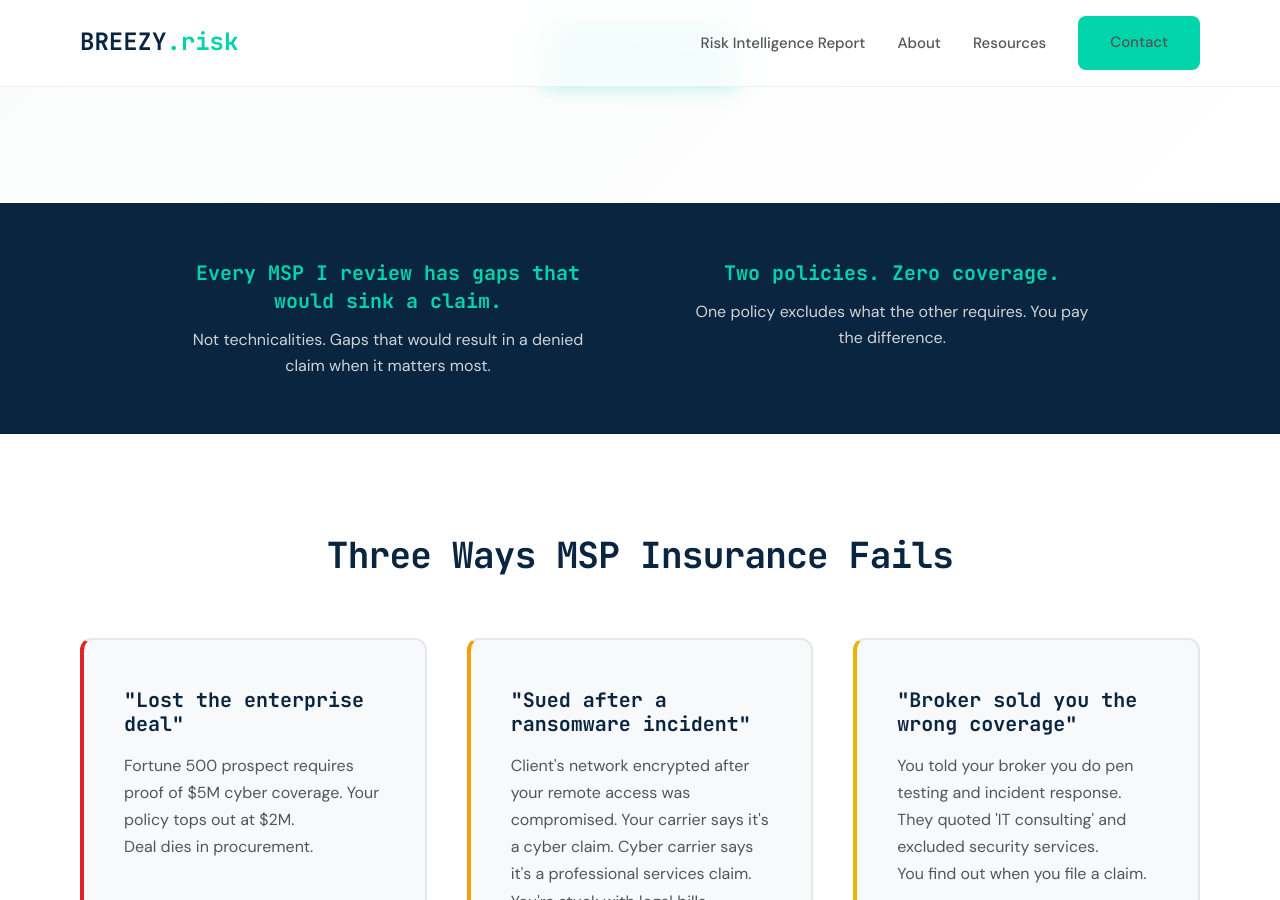
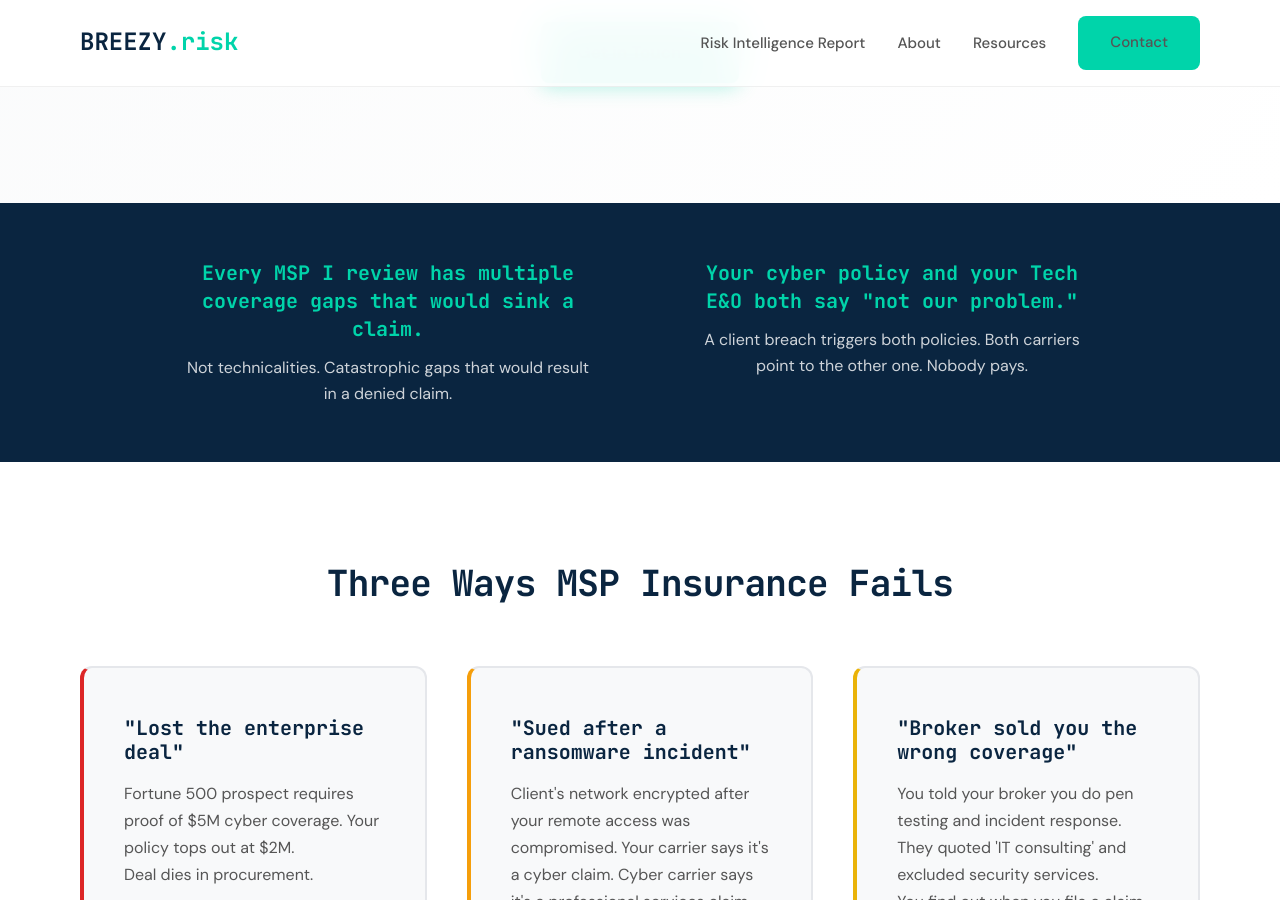
Before and after one commit to joeproe1/breezyins.com, a Jekyll site: the page built from index.html, in a window 1280 px wide and 900 px high, scrolled down 804 px. Built offline with Jekyll 4.4.1, drawn with Linux system fonts in a browser that asks for light colours.

Commit message:
Revise homepage proof points for clarity and impact
- Strengthen first stat: "multiple coverage gaps" and "catastrophic"
- Rewrite second stat to plain language an MSP understands:
  both carriers point to each other, nobody pays

Co-Authored-By: Claude Opus 4.6 <noreply@anthropic.com>

```diff
--- a/index.html
+++ b/index.html
@@ -75,12 +75,12 @@ description: "Your contracts create liabilities your insurance will not cover. I
   <div class="container">
     <div class="stats-grid">
       <div class="stat-item">
-        <div class="stat-headline">Every MSP I review has gaps that would sink a claim.</div>
-        <p class="stat-body">Not technicalities. Gaps that would result in a denied claim when it matters most.</p>
+        <div class="stat-headline">Every MSP I review has multiple coverage gaps that would sink a claim.</div>
+        <p class="stat-body">Not technicalities. Catastrophic gaps that would result in a denied claim.</p>
       </div>
       <div class="stat-item">
-        <div class="stat-headline">Two policies. Zero coverage.</div>
-        <p class="stat-body">One policy excludes what the other requires. You pay the difference.</p>
+        <div class="stat-headline">Your cyber policy and your Tech E&O both say "not our problem."</div>
+        <p class="stat-body">A client breach triggers both policies. Both carriers point to the other one. Nobody pays.</p>
       </div>
     </div>
   </div>
```
